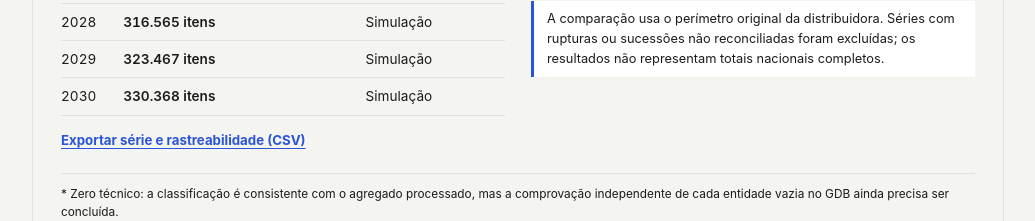
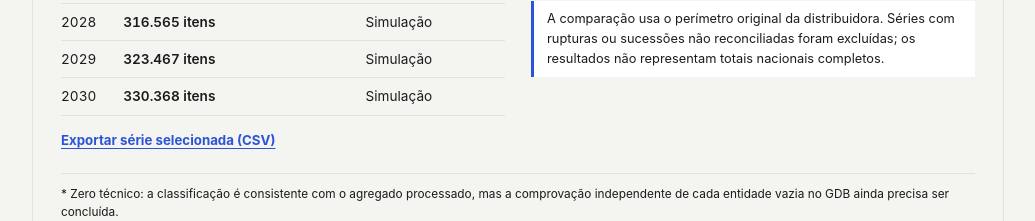
Before and after one commit to artelias/BDGD, a Next.js app in the folder nucleo-dados-bdgd/web/: page /previsoes in a window 1280 px wide. Shown: the part 1420-1641 px from the top of the page, without its empty margins (244-1279 px from the left). Built offline with nearby package versions, Linux system fonts and the light colour scheme.

Commit message:
fix(e2e): preservar nome acessivel do download ja coberto por testes

```diff
--- a/nucleo-dados-bdgd/web/src/components/pages/PrevisoesExploratorias.tsx
+++ b/nucleo-dados-bdgd/web/src/components/pages/PrevisoesExploratorias.tsx
@@ -195,7 +195,7 @@ export function PrevisoesExploratorias() {
                     </div>
                     <a className={s.exportar} href={"data:text/csv;charset=utf-8," + encodeURIComponent("\uFEFF" + csv)}
                       download={"cenario_DIST_" + serie[0] + "_" + serie[2] + "_" + metodo + ".csv"}>
-                      Exportar série e rastreabilidade (CSV)
+                      Exportar série selecionada (CSV)
                     </a>
                   </div>
                   <div>
```
